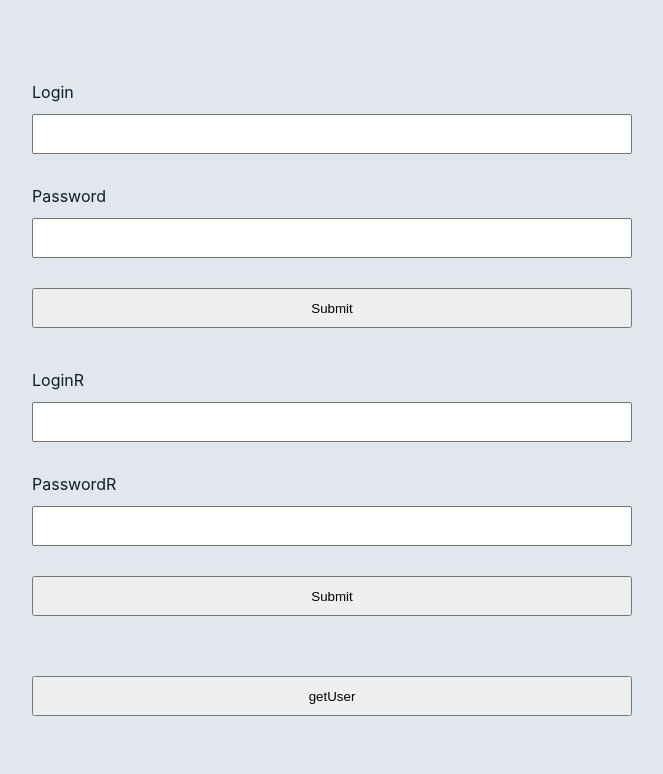
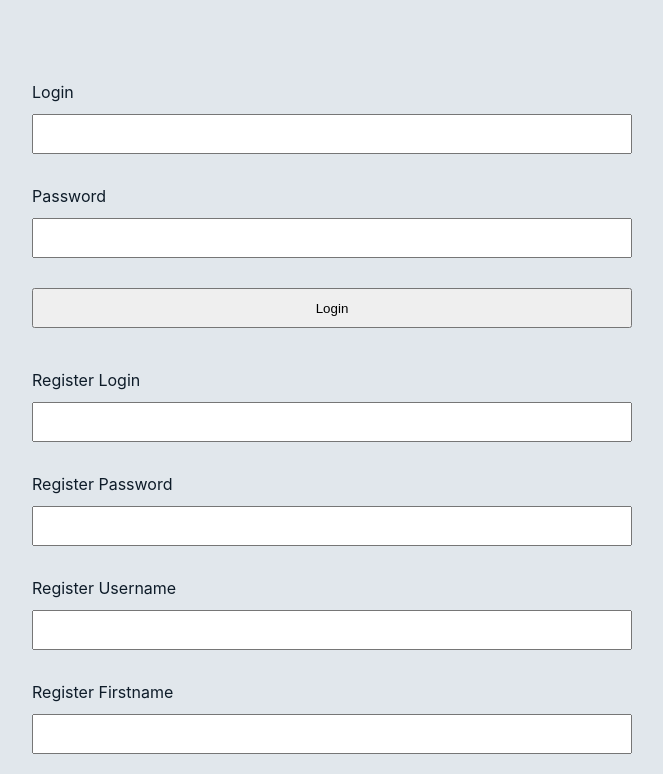
Before and after one commit to ask0ldd/ReactFBTemplate, a React (Vite) app: page / in a window 1280 px wide. Shown: the top 774 px of the page, without its empty margins (308-971 px from the left). Built offline with nearby package versions, Linux system fonts and the light colour scheme; no server answers.

Commit message:
*edit* front / main page : create auth user + insert user in users collection

```diff
--- a/src/App.tsx
+++ b/src/App.tsx
@@ -20,6 +20,9 @@ function App() {
   const [password, setPassword] = useState<string>('');
   const [emailR, setEmailR] = useState<string>('');
   const [passwordR, setPasswordR] = useState<string>('');
+  const [displayNameR, setDisplayNameR] = useState<string>('');
+  const [firstnameR, setFirstnameR] = useState<string>('');
+  const [lastnameR, setLastnameR] = useState<string>('');
 
   const {authenticatedUser} = useAuthContext()
   const {authService, userService} = useServicesContext()
@@ -44,7 +47,14 @@ function App() {
     try{
       // const authService = new FirebaseAuthService()
       const user = await authService.createUserWithEmailAndPassword(emailR, passwordR)
-      console.log(JSON.stringify(user))
+      if(user.uid == null) throw new Error("No UID generated.")
+      userService.insert({
+        uid: user.uid,
+        firstname : firstnameR,
+        lastname : lastnameR,
+        displayName : displayNameR,
+      })
+      // console.log(JSON.stringify(user))
     } catch (error : unknown) {
       if (error instanceof FirebaseError) {
         console.error('Firebase error:', error.message);
@@ -111,27 +121,27 @@ function App() {
           value={password}
           onChange={e => setPassword(e.target.value)}
         />
-        <input type="submit" value="Submit" style={{ marginTop: '20px' }}/>
+        <input type="submit" value="Login" style={{ marginTop: '20px' }}/>
       </form>
 
       <form onSubmit={handleRegister}>
-        <label htmlFor="email">LoginR</label>
-        <input
-          id="emailR"
-          name="emailR"
-          type="text"
-          value={emailR}
-          onChange={e => setEmailR(e.target.value)}
-        />
-        <label htmlFor="passwordR" style={{ marginTop: '20px' }}>PasswordR</label>
-        <input
-          id="passwordR"
-          name="passwordR"
-          type="password"
-          value={passwordR}
-          onChange={e => setPasswordR(e.target.value)}
-        />
-        <input type="submit" value="Submit" style={{ marginTop: '20px' }}/>
+
+        <label htmlFor="email">Register Login</label>
+        <input id="emailR" name="emailR" type="text" value={emailR} onChange={e => setEmailR(e.target.value)} />
+
+        <label htmlFor="passwordR" style={{ marginTop: '20px' }}>Register Password</label>
+        <input id="passwordR" name="passwordR" type="password" value={passwordR} onChange={e => setPasswordR(e.target.value)} />
+
+        <label htmlFor="displayNameR" style={{ marginTop: '20px' }}>Register Username</label>
+        <input id="displayNameR" name="displayNameR" type="text" value={displayNameR} onChange={e => setDisplayNameR(e.target.value)} />
+
+        <label htmlFor="firstnameR" style={{ marginTop: '20px' }}>Register Firstname</label>
+        <input id="firstnameR" name="firstnameR" type="text" value={firstnameR} onChange={e => setFirstnameR(e.target.value)} />
+
+        <label htmlFor="lastnameR" style={{ marginTop: '20px' }}>Register Lastname</label>
+        <input id="lastnameR" name="lastnameR" type="text" value={lastnameR} onChange={e => setLastnameR(e.target.value)} />
+
+        <input type="submit" value="Register" style={{ marginTop: '20px' }}/>
       </form>
 
       <button style={{ marginTop: '60px', width:'100%', maxWidth:'600px' }} onClick={handleRetrieveUser}>getUser</button>
```
